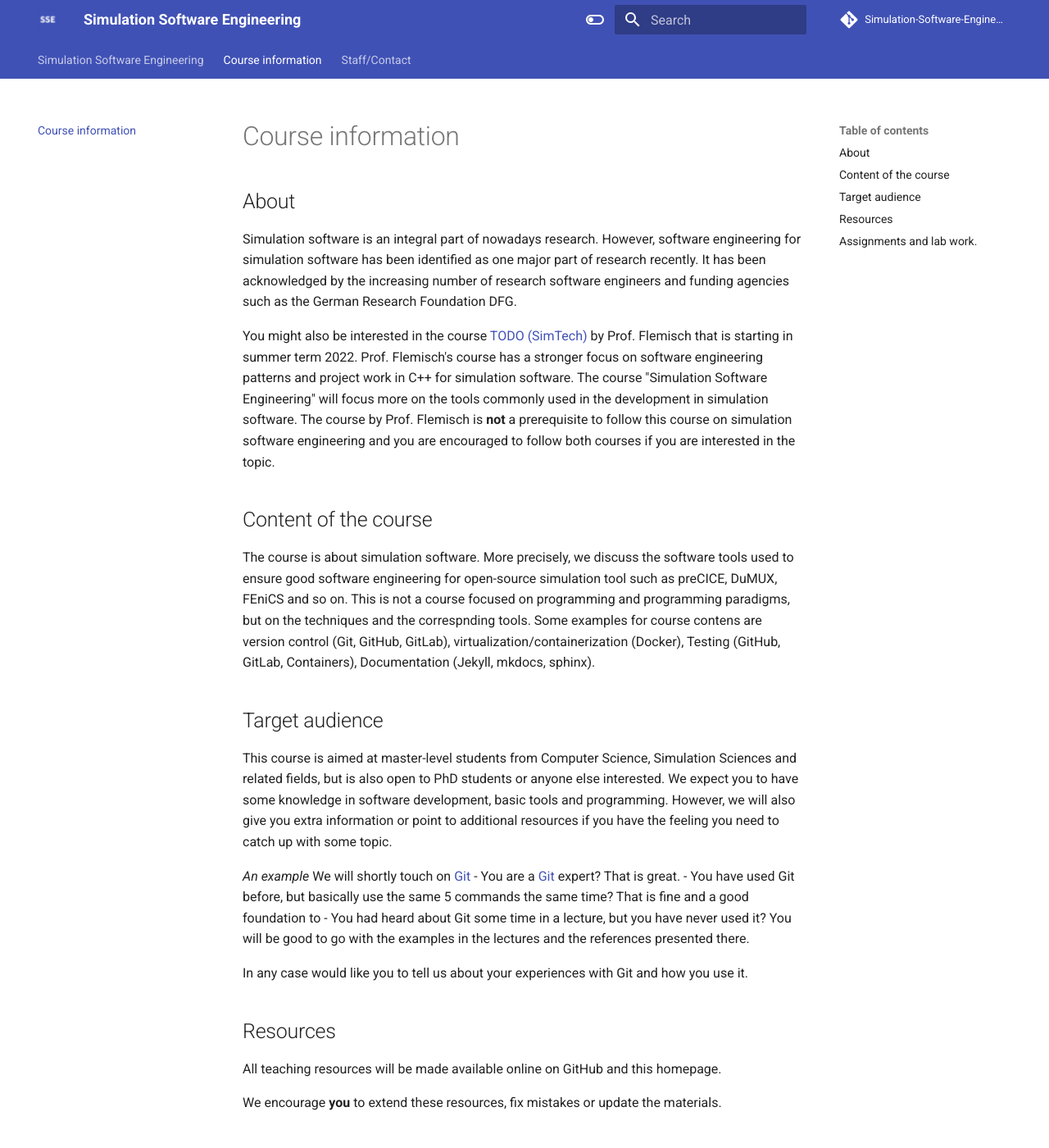
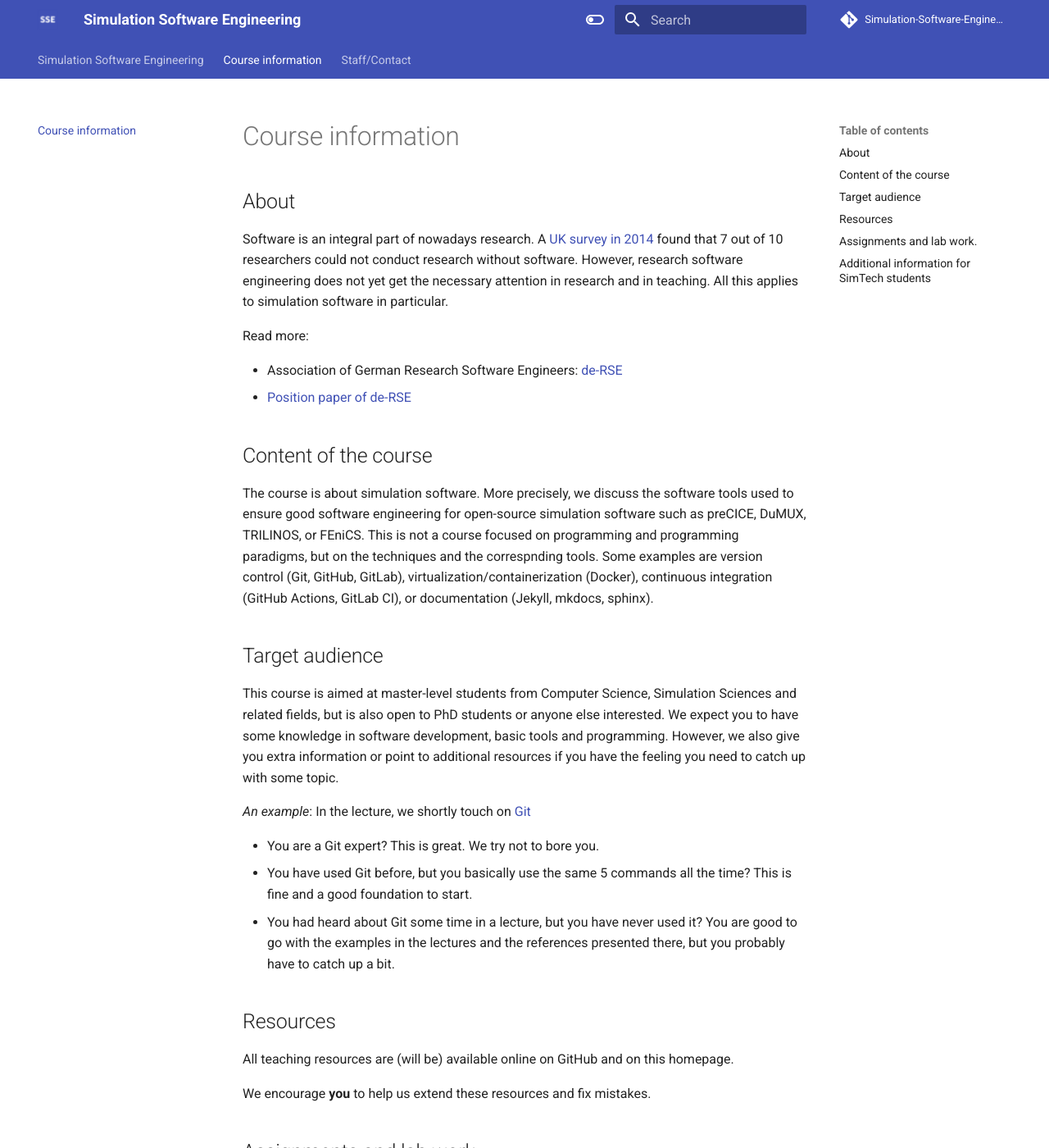
Before and after one commit to Simulation-Software-Engineering/homepage, an MkDocs documentation site: the page built from docs/course-information.md, in a window 1280 px wide and 1400 px high. Shown: the whole window at 82% size. Built offline with MkDocs 1.6.1 and Material for MkDocs 9.7.7, drawn with Linux system fonts in a browser that asks for light colours; comment, search, counter and statistics services are not loaded; some of the changed text lies outside the part shown.

Commit message:
Smooth over course description

```diff
--- a/docs/course-information.md
+++ b/docs/course-information.md
@@ -7,42 +7,50 @@
 
 ## About
 
-Simulation software is an integral part of nowadays research. However, software engineering for simulation software has been identified as one major part of research recently. It has been acknowledged by the increasing number of research software engineers and funding agencies such as the German Research Foundation DFG.
 
-You might also be interested in the course [TODO (SimTech)](https://TODO) by Prof. Flemisch that is starting in summer term 2022. Prof. Flemisch's course has a stronger focus on software engineering patterns and project work in C++ for simulation software. The course "Simulation Software Engineering" will focus more on the tools commonly used in the development in simulation software. The course by Prof. Flemisch is **not** a prerequisite to follow this course on simulation software engineering and you are encouraged to follow both courses if you are interested in the topic.
+Software is an integral part of nowadays research. A [UK survey in 2014](https://zenodo.org/record/1183562#.YTHZ91uxUUE) found that 7 out of 10 researchers could not conduct research without software. However, research software engineering does not yet get the necessary attention in research and in teaching. All this applies to simulation software in particular.
+
+Read more:
+
+- Association of German Research Software Engineers: [de-RSE](https://de-rse.org/en/)
+- [Position paper of de-RSE](https://f1000research.com/articles/9-295/v2)
+
+
 
 ## Content of the course
 
-The course is about simulation software. More precisely, we discuss the software tools used to ensure good software engineering for open-source simulation tool such as preCICE, DuMUX, FEniCS and so on. This is not a course focused on programming and programming paradigms, but on the techniques and the correspnding tools. Some examples for course contens are version control (Git, GitHub, GitLab), virtualization/containerization (Docker), Testing (GitHub, GitLab, Containers), Documentation  (Jekyll, mkdocs, sphinx).
+The course is about simulation software. More precisely, we discuss the software tools used to ensure good software engineering for open-source simulation software such as preCICE, DuMUX, TRILINOS, or FEniCS. This is not a course focused on programming and programming paradigms, but on the techniques and the correspnding tools. Some examples are version control (Git, GitHub, GitLab), virtualization/containerization (Docker), continuous integration (GitHub Actions, GitLab CI), or documentation  (Jekyll, mkdocs, sphinx).
 
 ## Target audience
 
-This course is aimed at master-level students from Computer Science, Simulation Sciences and related fields, but is also open to PhD students or anyone else interested. We expect you to have some knowledge in software development, basic tools and programming. However, we will also give you extra information or point to additional resources if you have the feeling you need to catch up with some topic.
+This course is aimed at master-level students from Computer Science, Simulation Sciences and related fields, but is also open to PhD students or anyone else interested. We expect you to have some knowledge in software development, basic tools and programming. However, we also give you extra information or point to additional resources if you have the feeling you need to catch up with some topic.
 
-*An example*
-We will shortly touch on [Git](https://git-scm.com/)
-- You are a [Git](https://git-scm.com/) expert? That is great.
-- You have used Git before, but basically use the same 5 commands the same time? That is fine and a good foundation to
-- You had heard about Git some time in a lecture, but you have never used it? You will be good to go with the examples in the lectures and the references presented there.
+*An example*: In the lecture, we shortly touch on [Git](https://git-scm.com/)
 
-In any case would like you to tell us about your experiences with Git and how you use it.
+- You are a Git expert? This is great. We try not to bore you.
+- You have used Git before, but you basically use the same 5 commands all the time? This is fine and a good foundation to start.
+- You had heard about Git some time in a lecture, but you have never used it? You are good to go with the examples in the lectures and the references presented there, but you probably have to catch up a bit.
 
 ## Resources
 
-All teaching resources will be made available online on GitHub and this homepage.
+All teaching resources are (will be) available online on GitHub and on this homepage.
 
-We encourage **you** to extend these resources, fix mistakes or update the materials.
+We encourage **you** to help us extend these resources and fix mistakes.
 
 ## Assignments and lab work.
 
-There will be two types of assignments. We will have smaller lab work that will help you to get familiar with the presented software engineering tools
+There are two types of assignments. We have smaller weekly lab work, which helps you to get familiar with the presented software engineering concepts and tools.
 
-Parallel to the lab work you will get a bigger assignment where you work with a bigger open-source project that is focusing on simulations or some aspect of simulations. Some of these steps:
 
-1. Get familiar with a certain open-source project related to simulations.
-2. Analyze the software engineering infrastructure of this project.
-3. You contribute to the project by creating a pull request.
+Parallel to the lab work, you work on an individual challenge, where you apply the learned concepts and tools with the ultimate goal to contribute to a large-scale community simulation software package. The challenge is structured in three parts, whereas each part is completed by a short presentation of the intermediate results in class:
 
-Each of these steps incorporates the presentation of your findings and work in class.
+1. You get acquainted with the basic functionality of a large-scale simulation software package (such as FEniCS, PETSc, TRILINOS, or SU2) by studying tutorials and documentation (first quarter of the course)
+2. You analyze the RSE infrastructure and the development cycle of the software package (second quarter of the course).
+3. You contribute to the software package. The contribution can be small, but should not be trivial. Possible examples: Adding a new tutorial, extending the documentation, working on a "good first issue", adding support of a new package manager. Important is to properly go through all development steps if possible (contact community, open issue, open pull request, test, review, merge).
 
-The lab work and assignments are an important part of this course. There will be **no** written or oral exam at the end of the lecture. Instead, you will be evaluated continuously based on the lab work and assignments.
+
+The lab work and assignments are an important part of the course. There will be **no** written or oral exam at the end of the lecture. Instead, you are evaluated continuously based on the lab work and assignments.
+
+## Additional information for SimTech students
+
+You might also be interested in the course _sustainable development of simulation software_ by Bernd Flemisch and Dennis Gläser, which is starting in summer term 2022. Their course has a stronger focus on software engineering patterns and project work in C++ for simulation software. Our course "Simulation Software Engineering" focuses more on the tools commonly used in the development of simulation software. The course of Flemisch/Gläser is **not** a prerequisite to follow our course on simulation software engineering and neither vice versa. We encourage you, however, to follow both courses if you are interested in the topic.
```
Also changed, not shown: docs/staff.md (+6 -4 lines).
